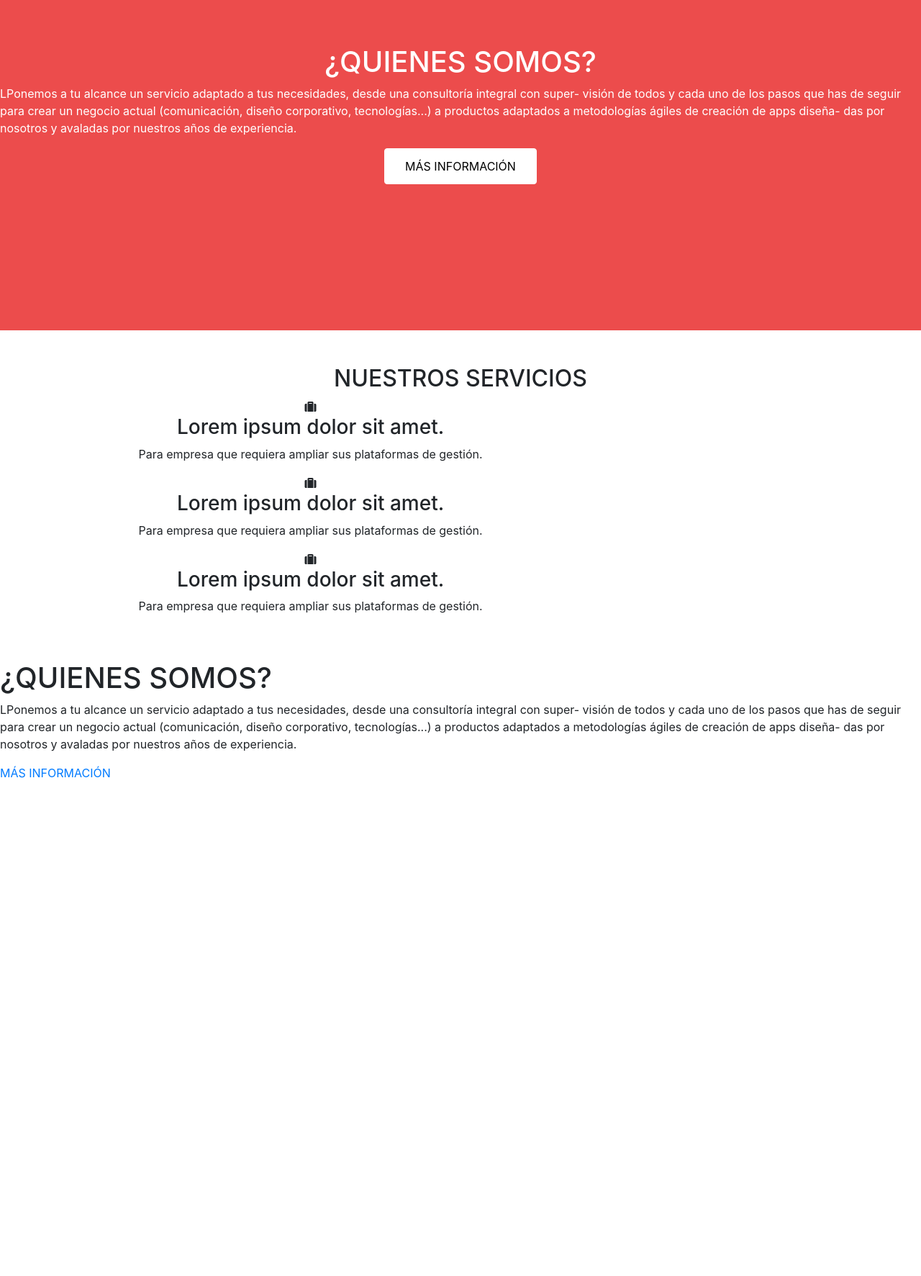
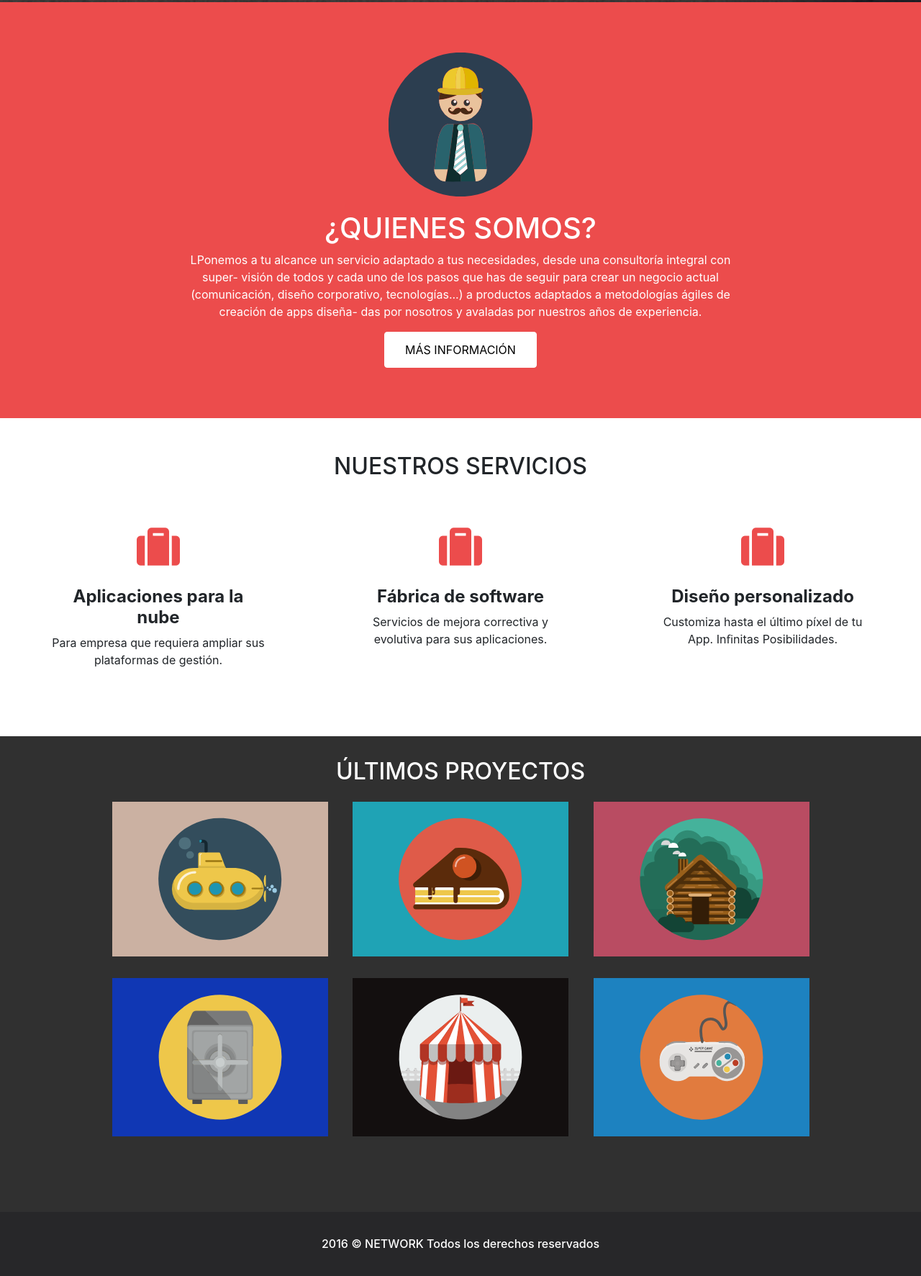
Before and after one commit to Dulcey93/First-Landing-Page-Campus, a plain HTML site: page index.html in a window 1280 px wide. Shown: the part 797-2570 px from the top of the page at 72% size. Before the commit the page ends 1883 px from the top, so only its background shows below. Drawn offline with Linux system fonts and the light colour scheme.

Commit message:
changes pro

```diff
--- a/index.html
+++ b/index.html
@@ -7,7 +7,9 @@
     <meta name="viewport" content="width=device-width, initial-scale=1.0">
     <link rel="stylesheet" href="/css/bootstrap.min.css">
     <link rel="stylesheet" type="text/css" href="style.css">
-    <link rel="stylesheet" href="https://cdnjs.cloudflare.com/ajax/libs/font-awesome/5.15.4/css/all.min.css" integrity="sha512-1ycn6IcaQQ40/MKBW2W4Rhis/DbILU74C1vSrLJxCq57o941Ym01SwNsOMqvEBFlcgUa6xLiPY/NS5R+E6ztJQ==" crossorigin="anonymous" referrerpolicy="no-referrer" />
+    <link rel="stylesheet" href="https://cdnjs.cloudflare.com/ajax/libs/font-awesome/5.15.4/css/all.min.css"
+        integrity="sha512-1ycn6IcaQQ40/MKBW2W4Rhis/DbILU74C1vSrLJxCq57o941Ym01SwNsOMqvEBFlcgUa6xLiPY/NS5R+E6ztJQ=="
+        crossorigin="anonymous" referrerpolicy="no-referrer" />
 
     <title>SandBox</title>
 </head>
@@ -16,10 +18,10 @@
     <div>
 
     </div>
-    <header>
-        <nav class="navbar navbar-expand-lg navbar-light bg-light">
+    <header class="header">
+        <nav class="navbar navbar-expand-lg navbar-dark">
             <div class="container">
-                <a class="navbar-brand" href="#">AULAIDEAL.COM</a>
+                <a class="navbar-brand font-weight-bold" href="#">AULAIDEAL.COM</a>
                 <button class="navbar-toggler" type="button" data-toggle="collapse"
                     data-target="#navbarSupportedContent" aria-controls="navbarSupportedContent" aria-expanded="false"
                     aria-label="Toggle navigation">
@@ -27,7 +29,7 @@
                 </button>
 
                 <div class="collapse navbar-collapse" id="navbarSupportedContent">
-                    <ul class="navbar-nav ml-auto">
+                    <ul class="navg navbar-nav ml-auto">
                         <li class="nav-item active">
                             <a class="nav-link" href="#">NOSOTROS </a>
                         </li>
@@ -47,62 +49,74 @@
     </header>
     <!-- ======= Hero Section ======= -->
     <div class="hero">
-        <h2>Bievenidos a nuestro estudio</h2>
-        <h1>ENCANTADOS DE CONOCERTE</h1>
+        <h4 class="m-0 p-0">Bievenidos a nuestro estudio</h4>
+        <h1 class="m-0 p-0">ENCANTADOS DE CONOCERTE</h1>
         <a href="#" class="btn contacto";>PONTE EN CONTACTO</a>
     </div>
-
-    <div class="about">
+    <section class="about">
+        <div class="about-content">
+            <img src="images/nosotros.svg" alt="">
             <h1>¿QUIENES SOMOS?</h1>
             <p>LPonemos a tu alcance un servicio adaptado a tus necesidades, desde una consultoría integral con super-
                 visión de todos y cada uno de los pasos que has de seguir para crear un negocio actual (comunicación,
-            diseño corporativo, tecnologías...) a productos adaptados a metodologías ágiles de creación de apps diseña-
+                diseño corporativo, tecnologías...) a productos adaptados a metodologías ágiles de creación de apps
+                diseña-
                 das por nosotros y avaladas por nuestros años de experiencia.</p>
             <a href="#" class="btn brand">MÁS INFORMACIÓN</a>
         </div>
+    </section>
+
     <!-- ======= services Section ======= -->
-    <div class="container my-5">
+    <div class="my-5">
         <section>
-            <div class="text-center mb-5 col-md-10 mx-auto">
-                <h2 class="font-weight display-9 text-capitalize">NUESTROS SERVICIOS</h2>
+            <div>
                 <div class="cajas">
+                    <h2 class="cajas text-center font-weight display-9 text-capitalize">NUESTROS SERVICIOS</h2>
                     <div class="caja">
                         <i class="fas fa-suitcase img"></i>
-                        <h3 class="">Lorem ipsum dolor sit amet.</h3>
+                        <h4 class="font-weight-bold">Aplicaciones para la nube</h4>
                         <p>Para empresa que requiera ampliar sus plataformas de gestión.</p>
                     </div>
                     <div class="caja">
                         <i class="fas fa-suitcase img"></i>
-                        <h3 class="">Lorem ipsum dolor sit amet.</h3>
-                        <p>Para empresa que requiera ampliar sus plataformas de gestión.</p>
+                        <h4 class="font-weight-bold">Fábrica de software</h4>
+                        <p>Servicios de mejora correctiva y evolutiva para sus aplicaciones.</p>
                     </div>
                     <div class="caja">
                         <i class="fas fa-suitcase img"></i>
-                        <h3 class="">Lorem ipsum dolor sit amet.</h3>
-                        <p>Para empresa que requiera ampliar sus plataformas de gestión.</p>
+                        <h4 class="font-weight-bold">Diseño personalizado</h4>
+                        <p>Customiza hasta el último píxel de tu App. Inﬁnitas Posibilidades.</p>
                     </div>
                 </div>
             </div>
         </section>
     </div>
 
-    <div class="proyects">
-        <h1>¿QUIENES SOMOS?</h1>
-        <p>LPonemos a tu alcance un servicio adaptado a tus necesidades, desde una consultoría integral con super-
-            visión de todos y cada uno de los pasos que has de seguir para crear un negocio actual (comunicación,
-            diseño corporativo, tecnologías...) a productos adaptados a metodologías ágiles de creación de apps diseña-
-            das por nosotros y avaladas por nuestros años de experiencia.</p>
-        <a href="#" class="btn-brand">MÁS INFORMACIÓN</a>
+    <!-- ======= proyects Section ======= -->
+
+    <div class="proyecto">
+        <div class="proyectos">
+            <h2 class="text-center font-weight display-9 text-capitalize">ÚLTIMOS PROYECTOS</h2>
+            <img src="/images/proyecto1.svg" alt="">
+            <img src="/images/proyecto2.svg" alt="">
+            <img src="/images/proyecto3.svg" alt="">
+            <img src="/images/proyecto4.svg" alt="">
+            <img src="/images/proyecto5.svg" alt="">
+            <img src="/images/proyecto6.svg" alt="">
         </div>
 
+    </div>
     <footer>
-
+        <div class="final">
+            <h6 class="p-0 m-0">2016 © NETWORK Todos los derechos reservados</h6>
+        </div>
     </footer>
     <!-- Optional JavaScript -->
     <!-- jQuery first, then Popper.js, then Bootstrap JS -->
     <script src="/js/jquery-3.2.1.slim.min.js"></script>
     <script src="/js/popper.min.js"></script>
     <script src="/js/bootstrap.min.js"></script>
+    <script src="/js/main.js"></script>
 </body>
 
 </html>
--- a/style.css
+++ b/style.css
@@ -22,19 +22,33 @@
     --box-shadow: 0px 15px 25px rgba(0, 0, 0, 0.08);
     --transition: all 0.5s ease;
 }
+.body{
+    font-family: var(--font-base);
+}
+.navbar{
+    background-color: rgba(12, 12, 12, 0.8);
+    position: fixed;
+    width: 100%;
+    padding: 30px;
+}
+.navg a:hover{
+    background-color: var(--cb-brand-orange);
+}
 .hero{
     display: flex;
     flex-direction: column;
     align-items: center;
     justify-content: center;
-    min-height: 600px;
+    min-height: 100vh;
     width: 100%;
     color: var(--c-brand);
     background-image: url(/images/fondo-bienvenido-grande.jpg);
     background-position: center;
     background-size: cover;
 }
-
+.hero h2,h1{
+    text-align: center;
+}
 .about{
     display: flex;
     flex-direction: column;
@@ -42,21 +56,60 @@
     justify-content: center;
     background-position: center;
     background-size: cover;
-    min-height: 600px;
+    padding: 70px 0px;
     width: 100%;
     color: var(--c-brand);
     background-color: var(--cb-brand-orange)
 }
 
+.about-content{
+    max-width: 800px;
+    text-align: center;
+}
+.about-content img{
+    width: 200px;
+    padding-bottom: 20px;
+    position: relative;
+    cursor: pointer;
+}
 a{
     text-decoration: none;
 }
 .cajas{
+    width: 100%;
     display: flex;
     flex-wrap: wrap;
+    justify-content: center;
 }
 .caja{
-
+    margin: 30px 60px;
+    text-align: center;
+    width: 300px;
+}
+.img{
+    color: var(--cb-brand-orange);
+    padding: 25px;
+    font-size: 60px;
+}
+.proyecto{
+    width: 100%;
+    display: flex;
+    flex-wrap: wrap;
+    justify-content: center;
+    background-color: #303030;
+    padding-bottom: 60px;
+}
+.proyectos{
+    margin: 30px 60px;
+    text-align: center;
+    width: 1000px;
+}
+.proyectos img{
+    margin: 15px;
+    width: 300px;
+}
+.proyecto h2{
+    color: var(--c-brand);
 }
 .contacto {
     background-color: var(--cb-brand-orange);
@@ -67,7 +120,7 @@ a{
 }
 
 .contacto:hover {
-    background-color: var(--c-brand-light);
+    background-color:  #f5b7b1 ;
     border-color: var(--c-brand-light);
     color: black;
 }
@@ -84,3 +137,10 @@ a{
     border-color: var(--c-brand-light);
     color: black;
 }
+.final{
+    padding: 35px 0px;
+    align-content: center;
+    text-align: center;
+    background-color: #272729;
+    color: var(--c-brand);
+}
```
Also changed, not shown: js/main.js (added). Lines whose indentation alone changed are shown as unchanged.
